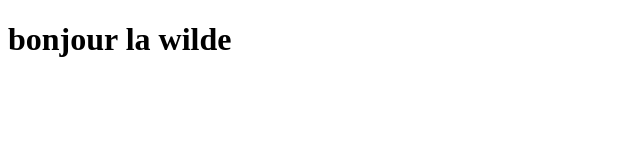
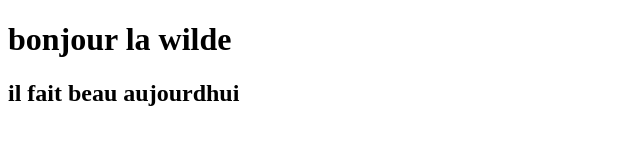
Before and after one commit to jcfauquenot/helloWorld, a plain HTML site: page index.html in a window 1280 px wide. Shown: the whole page, without its empty margins (0-640 px from the left). Drawn offline with Linux system fonts and the light colour scheme.

Commit message:
h2 add fot the index.html file

```diff
--- a/index.html
+++ b/index.html
@@ -9,6 +9,7 @@
 <body>
 
     <h1>bonjour la wilde<h1>
+    <h2>il fait beau aujourdhui</h2>
 
 </body>
 </html>
```
